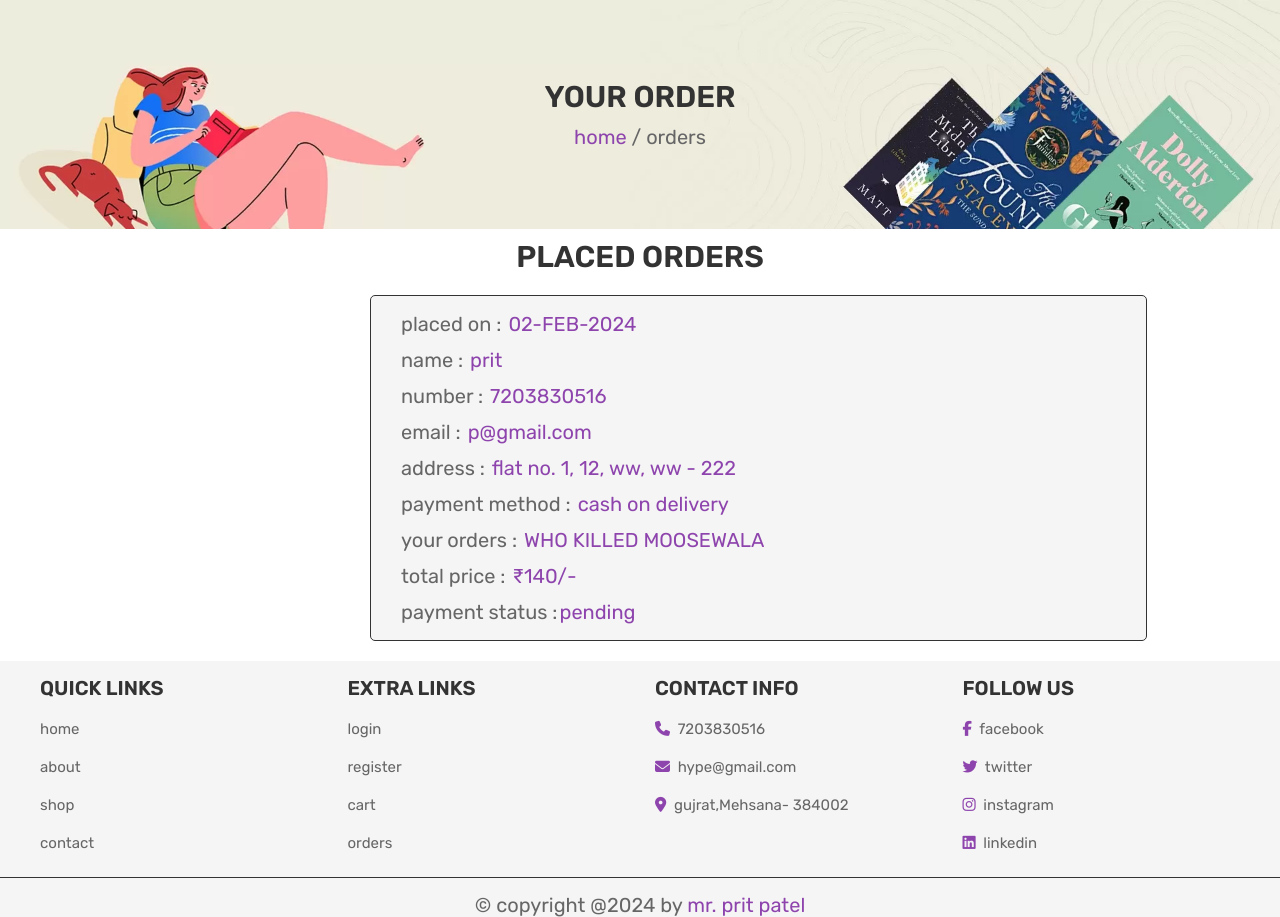
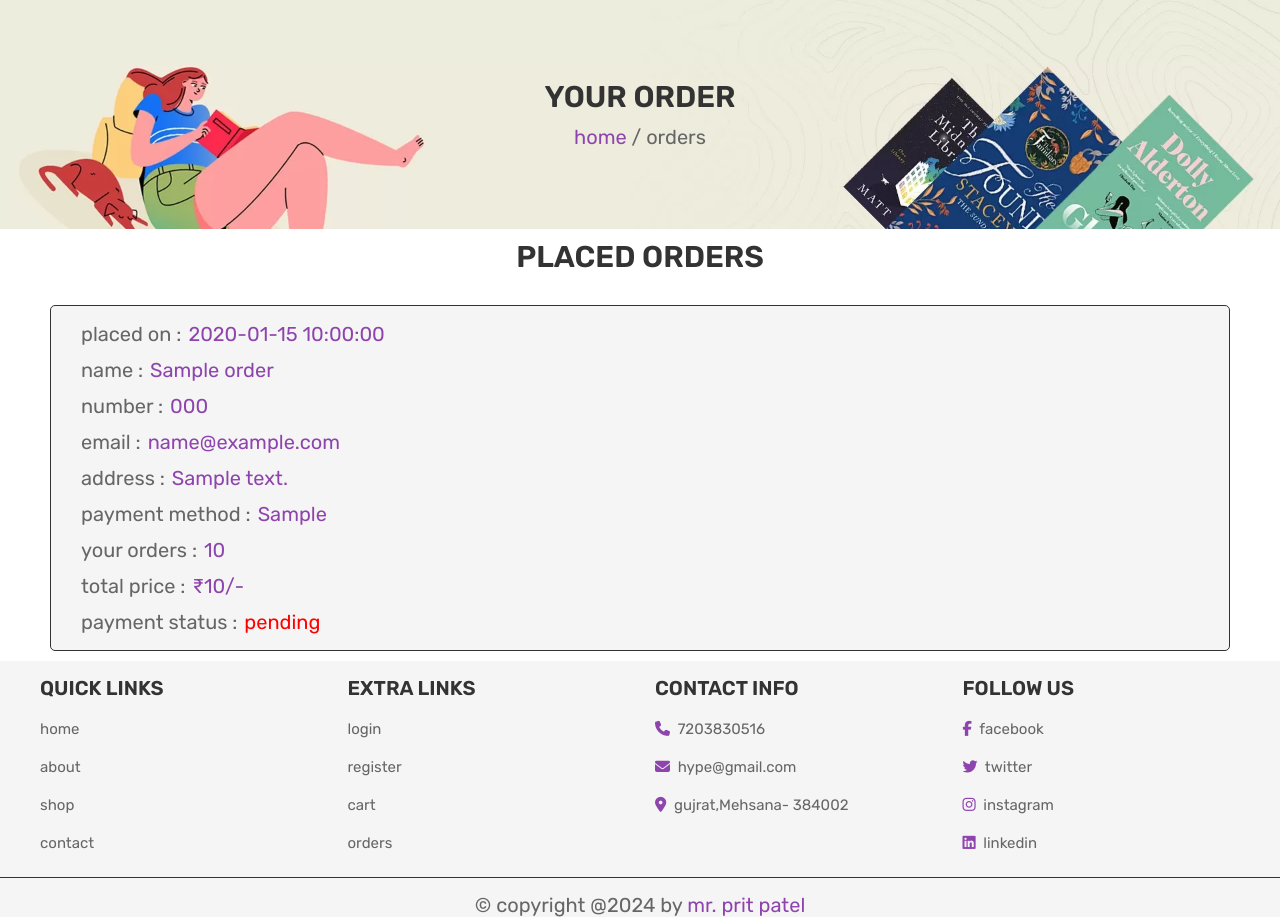
Before and after one commit to Pritpatel11/online-book-store, a PHP site: page /online-book-store/order.php in a window 1280 px wide. Shown: the part 109-1026 px from the top of the page. Run offline with PHP 8.4, Linux system fonts and the light colour scheme; a user stored in the database is signed in; data comes from the database, SQL or seed files in the repository; tables that the repository leaves empty or names only in its code hold one stand-in row (values such as "Sample post").

Commit message:
fetch data of order from database and display to user

```diff
--- a/cart.php
+++ b/cart.php
@@ -115,7 +115,7 @@ if(isset($message)){
          <img src="images/<?php echo $fetch_cart['image']; ?>" alt="">
          <div class="name"><?php echo $fetch_cart['name']; ?></div>
          <div class="auther"><?php echo $fetch_cart['auther_name']; ?></div>
-         <div class="price">$<?php echo $fetch_cart['price']; ?>/-</div>
+         <div class="price">₹<?php echo $fetch_cart['price']; ?>/-</div>
          <form action="" method="post">
             <input type="hidden" name="cart_id" value="<?php echo $fetch_cart['id']; ?>">
             <input type="number" min="1" name="cart_quantity" value="<?php echo $fetch_cart['quantity']; ?>">
--- a/css/style.css
+++ b/css/style.css
@@ -659,34 +660,23 @@ html{
 /* order page */
 .placed-orders .box-container{
     max-width: 1200px;
-    margin-left: 170px;
+    margin:0 auto;
     display:flex;
+    flex-wrap: wrap;
     align-items: center;
+    align-items: center;
+    gap: 10px;
 }
 
 .placed-orders .box-container .box{
-    width:70%;
+    width:100%;
     border-radius: 5px;
-    margin-left: 200px;
-    margin-bottom: 20px;
+    margin: 10px;
     border:var(--border);
     background-color: var(--light-bg);
     padding:10px 20px;
 }
-.shopping-cart .box-container .box .fa-times{
-    position: absolute;
-    top:1rem; right:1rem;
-    height: 4.5rem;
-    width: 4.5rem;
-    line-height: 40px;
-    font-size: 20px;
-    background-color: var(--red);
-    color:var(--white);
-    border-radius: 5px;
-}
-.shopping-cart .box-container .box .fa-times:hover{
-    background-color: var(--black);
-}
+
 .placed-orders .box-container .box p{
     padding:6px 10px;
     font-size: 20px;
--- a/order.php
+++ b/order.php
@@ -75,20 +75,32 @@ if(!isset($_SESSION["user_name"]))
 
    <div class="box-container">
 
+      <?php
+         $order_query = mysqli_query($conn, "SELECT * FROM `orders` WHERE user_id = '$user_id'") or die('query failed');
+         if(mysqli_num_rows($order_query) > 0){
+            while($fetch_orders = mysqli_fetch_assoc($order_query)){
+      ?>
       <div class="box">
-            <p> placed on : <span>02-FEB-2024</span> </p>
-            <p> name : <span>prit</span> </p>
-            <p> number : <span>7203830516</span> </p>
-            <p> email : <span>p@gmail.com</span> </p>
-            <p> address : <span>flat no. 1, 12, ww, ww - 222</span> </p>
-            <p> payment method : <span>cash on delivery</span></p>
-            <p> your orders : <span>WHO KILLED MOOSEWALA</span> </p>
-            <p> total price : <span>₹140/-</span> </p>
-            <p> payment status :<span>pending</span> </p>
-        </div>
+         <p> placed on : <span><?php echo $fetch_orders['placed_on']; ?></span> </p>
+         <p> name : <span><?php echo $fetch_orders['name']; ?></span> </p>
+         <p> number : <span><?php echo $fetch_orders['number']; ?></span> </p>
+         <p> email : <span><?php echo $fetch_orders['email']; ?></span> </p>
+         <p> address : <span><?php echo $fetch_orders['address']; ?></span> </p>
+         <p> payment method : <span><?php echo $fetch_orders['method']; ?></span> </p>
+         <p> your orders : <span><?php echo $fetch_orders['total_products']; ?></span> </p>
+         <p> total price : <span>₹<?php echo $fetch_orders['total_price']; ?>/-</span> </p>
+         <p> payment status : <span style="color:<?php if($fetch_orders['payment_status'] == 'pending'){ echo 'red'; }else{ echo 'green'; } ?>;"><?php echo $fetch_orders['payment_status']; ?></span> </p>
+         </div>
+      <?php
+       }
+      }else{
+         echo '<p class="empty">no orders placed yet!</p>';
+      }
+      ?>
    </div>
 
 </section>
+
 <!-- footer -->
 <section class="footer">
 
```
Also changed, not shown: other parts of css/style.css (+28 -8 lines).
